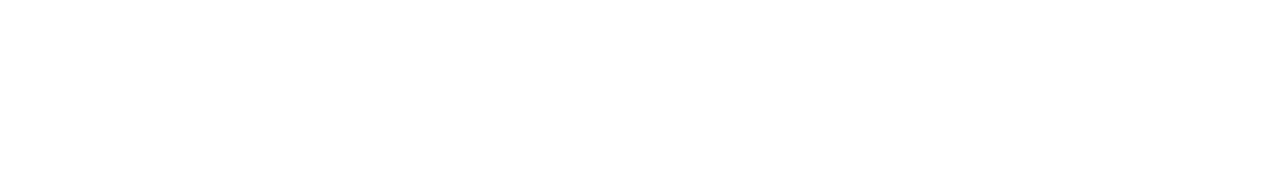
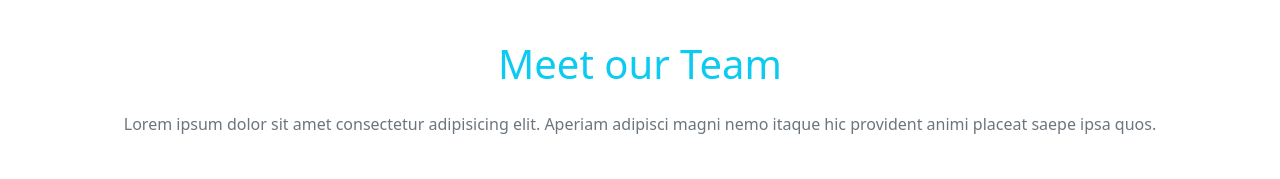
Before and after one commit to giuseppepetrazzuolo6/js-our-team, a plain HTML site: page index.html in a window 1280 px wide. Drawn offline with nearby package versions, Linux system fonts and the light colour scheme.

Commit message:
header in html

```diff
--- a/index.html
+++ b/index.html
@@ -5,10 +5,24 @@
     <meta charset="UTF-8">
     <meta name="viewport" content="width=device-width, initial-scale=1.0">
     <title>Our Team</title>
+
+    <link href="https://cdn.jsdelivr.net/npm/bootstrap@5.3.8/dist/css/bootstrap.min.css" rel="stylesheet"
+        integrity="sha384-sRIl4kxILFvY47J16cr9ZwB07vP4J8+LH7qKQnuqkuIAvNWLzeN8tE5YBujZqJLB" crossorigin="anonymous">
 </head>
 
 <body>
-
+    <header>
+        <div class="container text-center py-4">
+            <h1 class="text-info p-3">
+                Meet our Team
+            </h1>
+            <p class="text-secondary">
+                Lorem ipsum dolor sit amet consectetur adipisicing elit. Aperiam adipisci magni
+                nemo itaque hic provident
+                animi placeat saepe ipsa quos.
+            </p>
+        </div>
+    </header>
 
     <script src="./assets/js/script.js"></script>
 </body>
```
